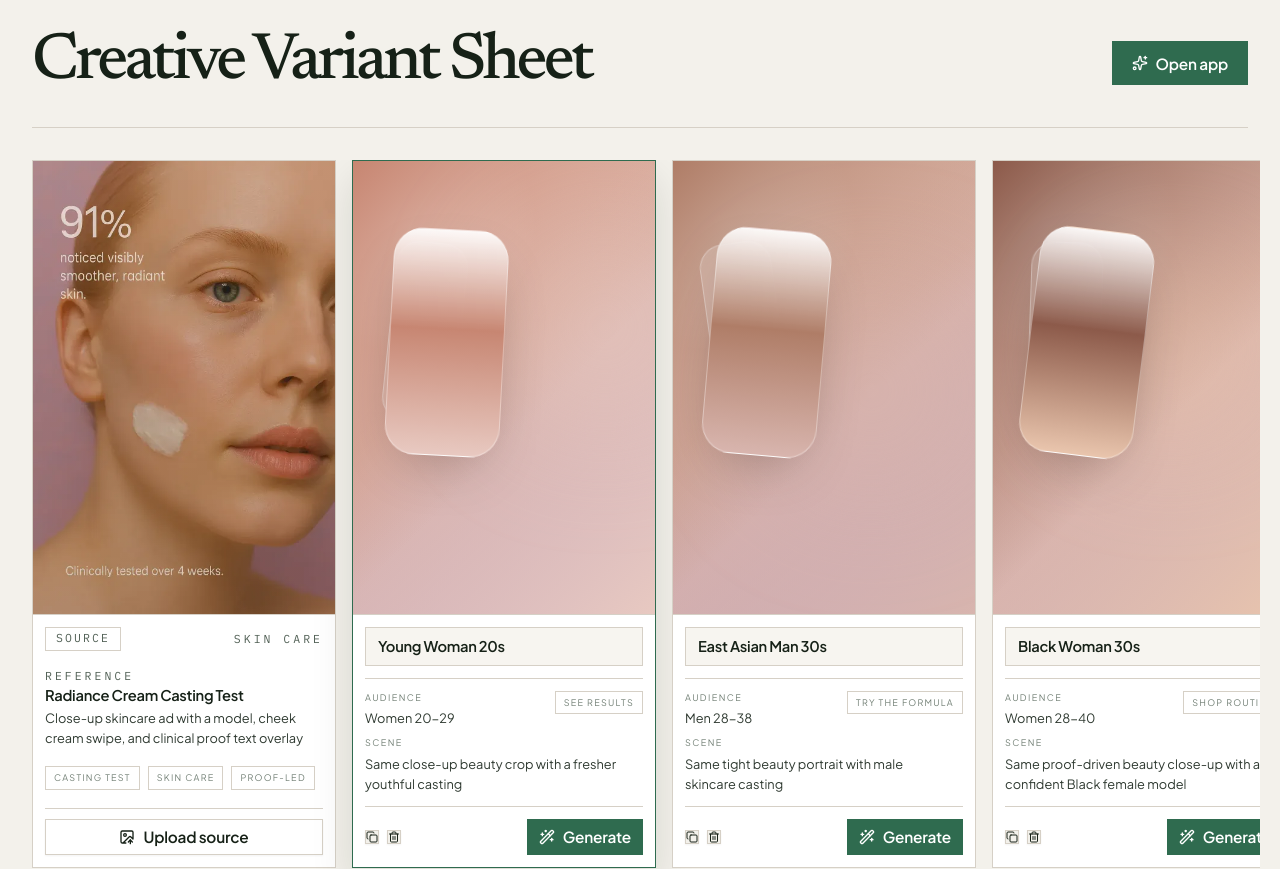
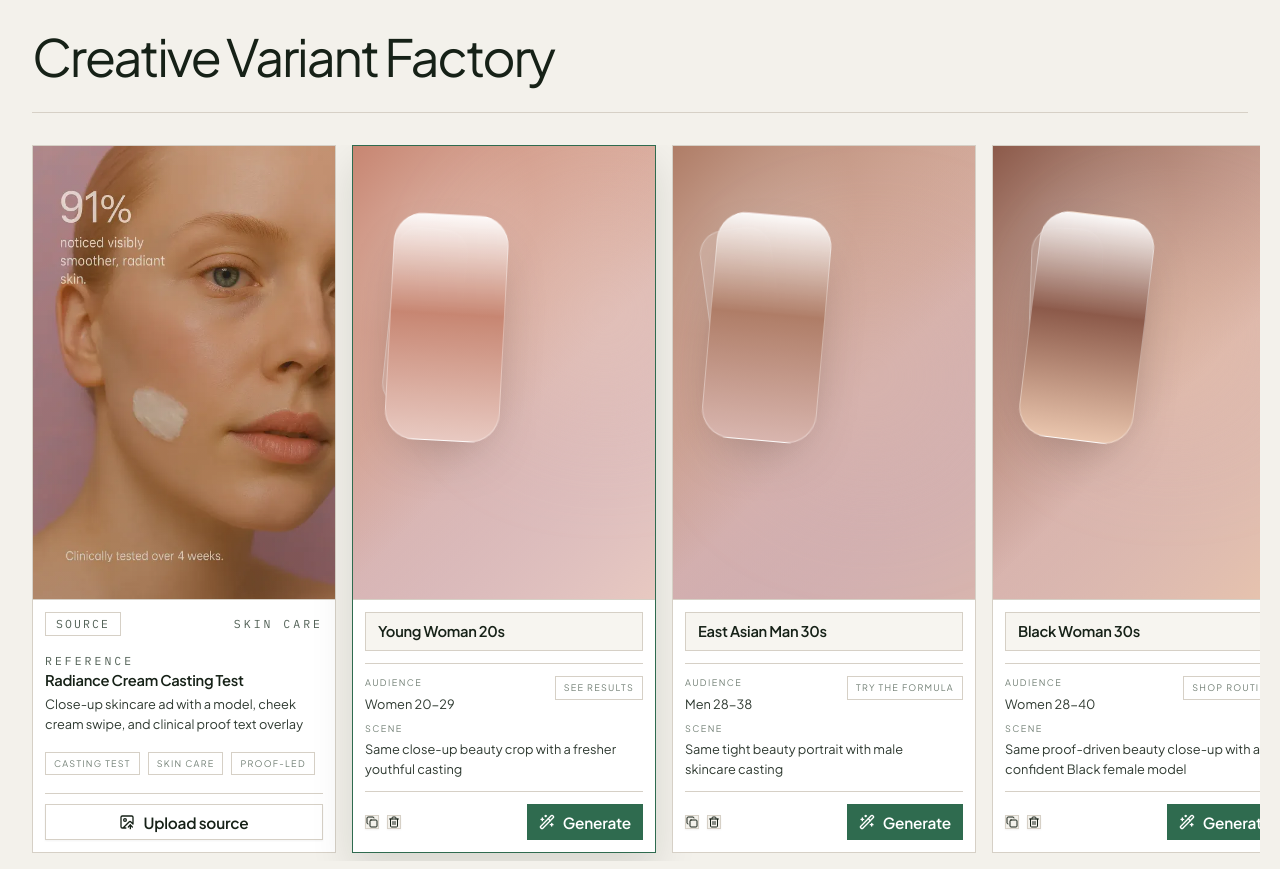
Before and after one commit to 1aday/creative-variant-sheet, a Next.js app: page / in a window 1280 px wide. Shown: the top 869 px of the page. Built offline with nearby package versions, Linux system fonts and the light colour scheme.

Commit message:
Tighten standalone app header

```diff
--- a/src/app/layout.tsx
+++ b/src/app/layout.tsx
@@ -27,7 +27,7 @@ const mono = IBM_Plex_Mono({
 });
 
 export const metadata: Metadata = {
-  title: "Creative Variant Sheet",
+  title: "Creative Variant Factory",
   description:
     "A standalone creative variant planning and image generation app for turning one product image into multiple testable ad directions.",
 };
--- a/src/app/page.tsx
+++ b/src/app/page.tsx
@@ -1,5 +1,3 @@
-import { Sparkles } from "lucide-react";
-
 import { CreativeVariantsDemo } from "@/components/creative-variants-demo";
 
 export default function Home() {
@@ -7,18 +5,9 @@ export default function Home() {
     <main className="min-h-screen bg-background text-foreground">
       <div className="mx-auto max-w-[1600px] px-4 sm:px-6 lg:px-8">
         <section className="ui-border border-b py-6 sm:py-8">
-          <div className="flex flex-col gap-4 sm:flex-row sm:items-center sm:justify-between">
-            <h1 className="type-display-hero sm:whitespace-nowrap">
-              Creative Variant Sheet
-            </h1>
-            <a
-              href="#app"
-              className="type-button-label ui-button-primary inline-flex h-11 items-center justify-center gap-2 rounded-none px-5 transition sm:w-auto"
-            >
-              <Sparkles className="size-4" />
-              Open app
-            </a>
-          </div>
+          <h1 className="font-[family:var(--font-editorial)] text-[clamp(2rem,4vw,3.35rem)] leading-[0.94] tracking-[-0.045em] text-[var(--ink-strong)]">
+            Creative Variant Factory
+          </h1>
         </section>
 
         <section id="app" className="py-6 sm:py-8">
```
